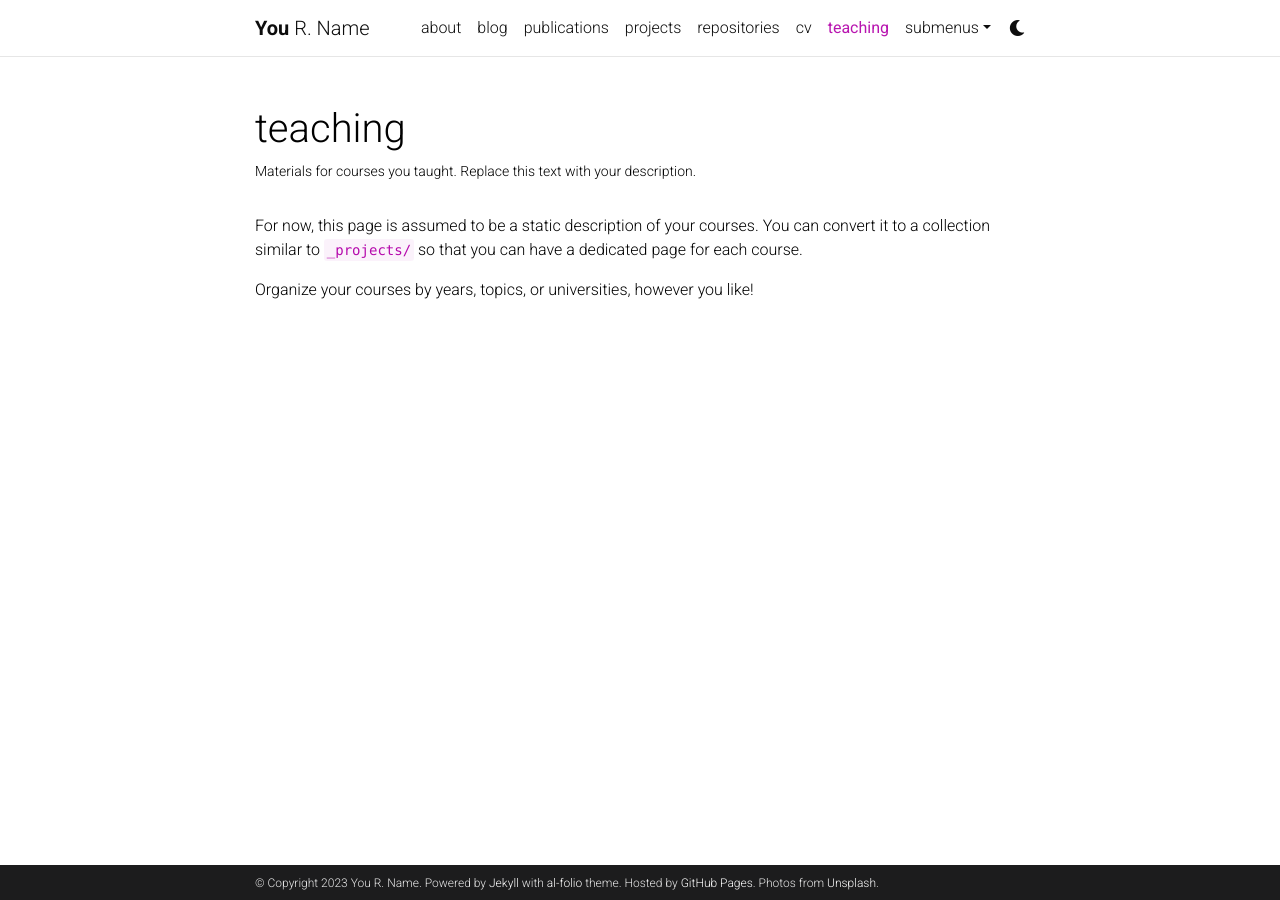
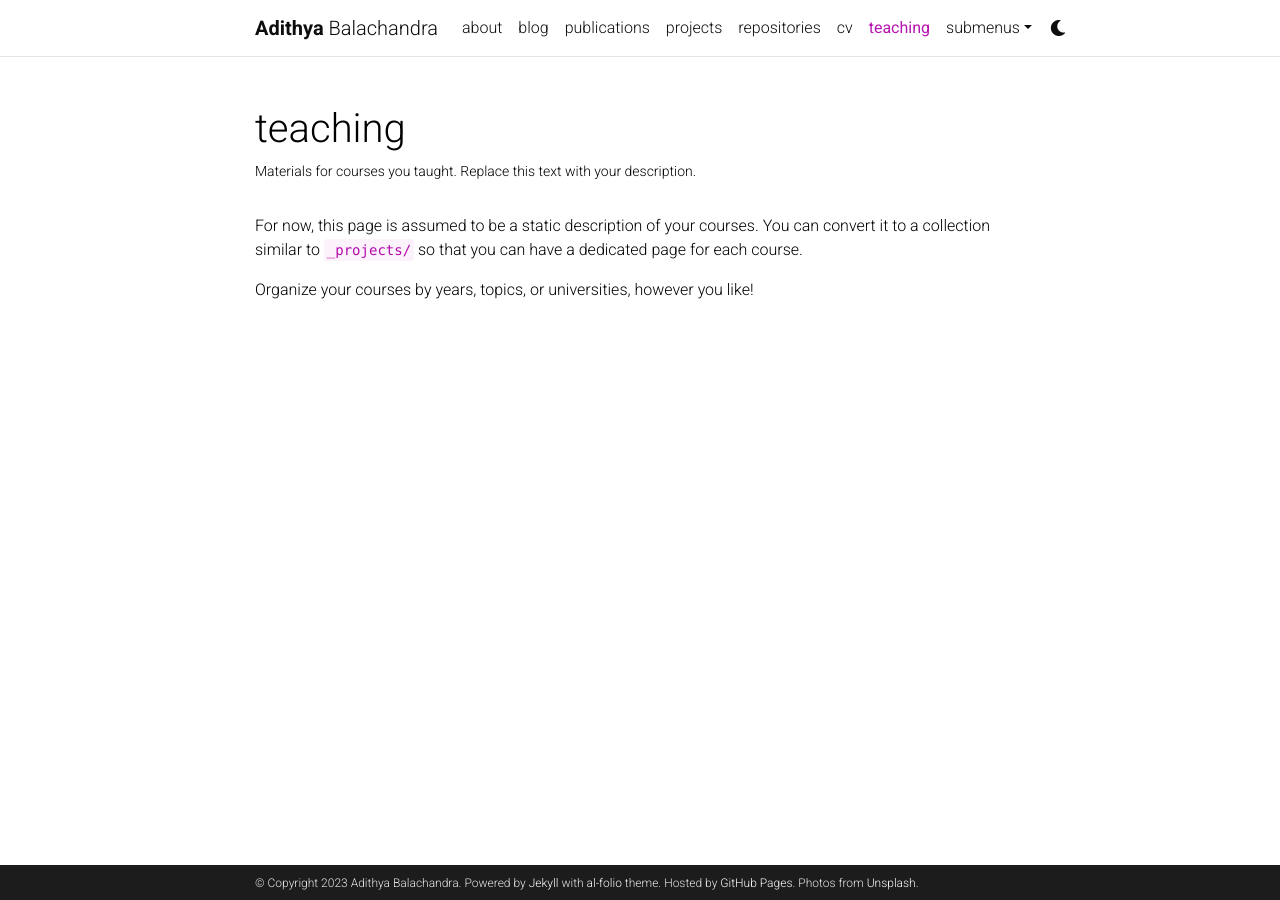
Before and after one commit to adithyab12/adithyab, a Jekyll site: the page built from _pages/teaching.md, in a window 1280 px wide. Built offline with Jekyll 4.4.1, drawn with Linux system fonts in a browser that asks for light colours; comment, search, counter and statistics services are not loaded; a style sheet for code colours, icons or effects is not loaded.

Commit message:
updated changes to environment

```diff
--- a/_config.yml
+++ b/_config.yml
@@ -3,10 +3,9 @@
 # -----------------------------------------------------------------------------
 
 title: blank # the website title (if blank, full name will be used instead)
-first_name: You
-middle_name: R.
-last_name: Name
-email: you@example.com
+first_name: Adithya
+last_name: Balachandra
+email: adddii45@gmail.com
 description: > # the ">" symbol means to ignore newlines until "footer_text:"
   A simple, whitespace theme for academics. Based on [*folio](https://github.com/bogoli/-folio) design.
 footer_text: >
@@ -19,7 +18,7 @@ lang: en # the language of your site (for example: en, fr, cn, ru, etc.)
 icon: ⚛️  # the emoji used as the favicon (alternatively, provide image name in /assets/img/)
 
 url: https://adithyab12.github.io # the base hostname & protocol for your site
-baseurl: # the subpath of your site, e.g. /blog/
+baseurl: /adithyab # the subpath of your site, e.g. /blog/
 last_updated: false # set to true if you want to display last updated in the footer
 impressum_path:  # set to path to include impressum link in the footer, use the same path as permalink in a page, helps to conform with EU GDPR
 
```
